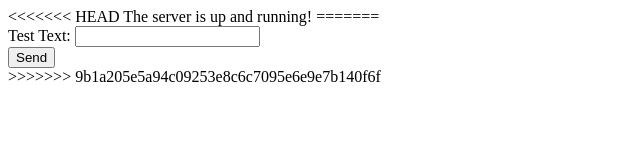
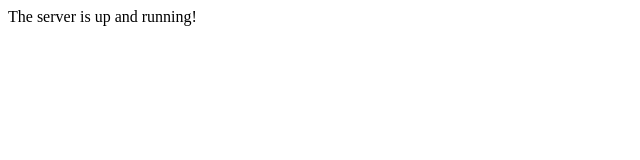
Before and after one commit to flatherz/game_db, a website: page index.html in a window 1280 px wide. Shown: the whole page, without its empty margins (0-640 px from the left). Drawn offline with Linux system fonts and the light colour scheme.

Commit message:
Update index.html

```diff
--- a/index.html
+++ b/index.html
@@ -5,13 +5,6 @@
         <meta name="viewport" content="width=device-width, initial-scale=1.0">
     </head>
     <body>
-<<<<<<< HEAD
       The server is up and running!
-=======
-        <form action="http://flip1.engr.oregonstate.edu:5000/search" method="GET">
-           Test Text: <input type="text" name="game"><br>
-           <button type="submit">Send</button>
-          </form>
->>>>>>> 9b1a205e5a94c09253e8c6c7095e6e9e7b140f6f
     </body>
 </html>
```
